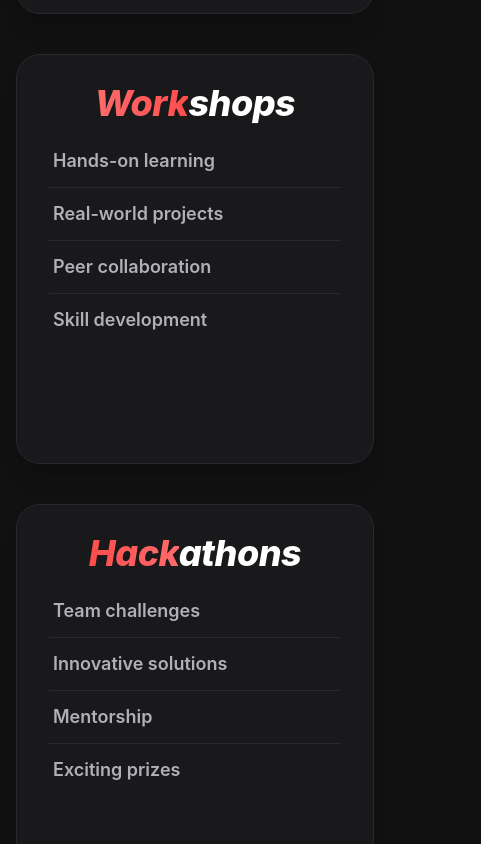
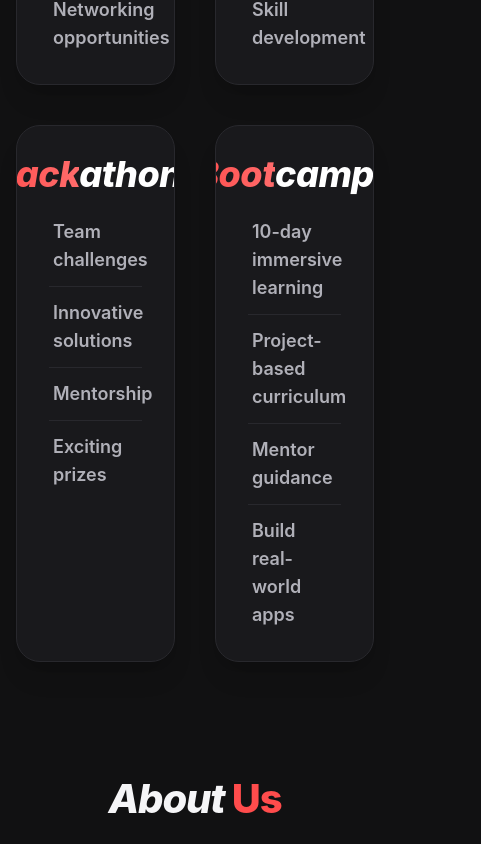
Before and after one commit to sdc-snist/sdc-web, a React (Vite) app: page / in a window 390 px wide. Shown: the part 1460-2304 px from the top of the page, 481 px wide, since content can reach past the window. Built offline with nearby package versions, Linux system fonts and the light colour scheme.

Commit message:
Add bootcamps activity and update grid layouts
Introduced a new 'Bootcamps' activity to the activities list with relevant details and image. Updated the grid layouts in Activities and PastEvents components to use more responsive grid columns for better display across devices.

```diff
--- a/src/components/Activities.jsx
+++ b/src/components/Activities.jsx
@@ -1,7 +1,9 @@
+
 
 import TechTalks from "../assets/TechTalks.svg";
 import Hackathon from "../assets/hackathon.svg";
 import Workshop from "../assets/workshop.svg";
+import BackendText from "../assets/backend-text.png";
 
 const activities = [
   {
@@ -37,6 +39,17 @@ const activities = [
     ],
     accent: "from-[#ff4c4c] to-[#ff6b6b]",
   },
+  {
+    img: BackendText,
+    heading: ["Boot", "camps"],
+    features: [
+      "10-day immersive learning",
+      "Project-based curriculum",
+      "Mentor guidance",
+      "Build real-world apps"
+    ],
+  accent: "from-[#ff4c4c] to-[#ff6b6b]",
+  },
 ];
 
 import useSectionInView from "../hooks/useSectionInView";
@@ -53,7 +66,7 @@ function Activities() {
           <span className="block text-white">Activities</span>
         </h2>
       </div>
-      <div className="grid grid-cols-1 md:grid-cols-2 lg:grid-cols-3 gap-10 px-4">
+  <div className="grid grid-cols-2 lg:grid-cols-4 gap-10 px-4">
         {activities.map((act, idx) => (
           <div
             key={idx}
--- a/src/components/Events/PastEvents.jsx
+++ b/src/components/Events/PastEvents.jsx
@@ -66,8 +66,8 @@ const PastEvents = () => {
         <span className="text-[var(--color-primary)] not-italic">Past Events</span>
       </h2>
 
-      {/* Events Grid using flex */}
-      <div className="flex flex-wrap justify-center gap-8">
+  {/* Events Grid using grid */}
+  <div className="grid grid-cols-2 md:grid-cols-2 lg:grid-cols-3 xl:grid-cols-4 gap-8 justify-center">
         {visibleEvents.map((event, index) => (
           <div
             key={index}
```
